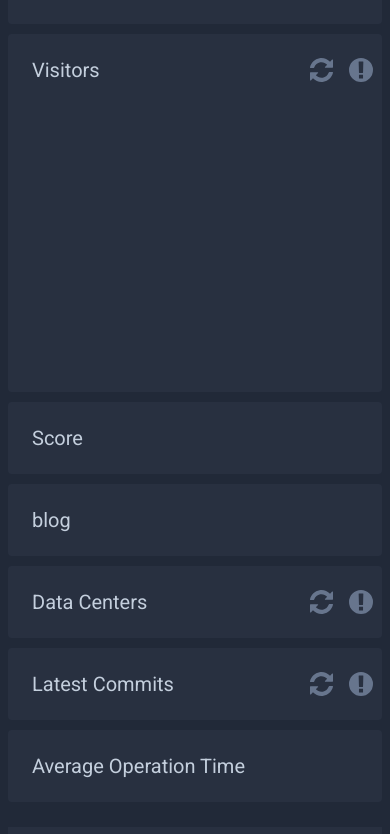
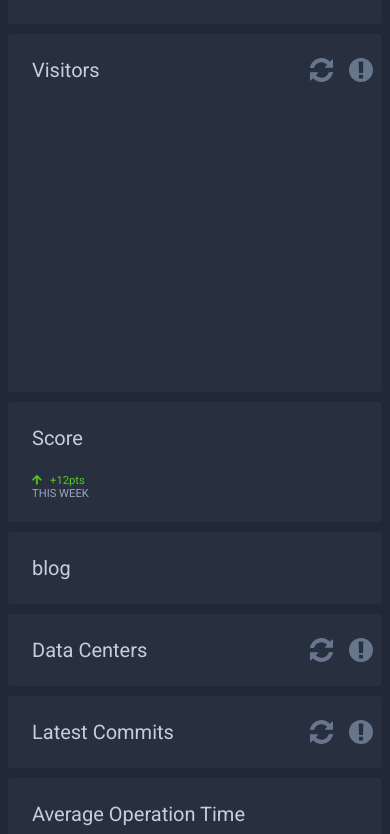
Before and after one commit to Vidmapps/lint, a website: page index.html in a window 390 px wide. Shown: the part 1500-2334 px from the top of the page. Drawn offline with nearby package versions, Linux system fonts and the light colour scheme; a script that the page names is missing.

Commit message:
Finish Score section

```diff
--- a/index.html
+++ b/index.html
@@ -210,6 +210,13 @@
                                 <div class="dashboard-name">
                                     <div>Score</div>
                                 </div>
+                                <div class="score-points">
+                                    <div class="score-change flex-and-center">
+                                        <div class="score-arrow"><i class="fas fa-arrow-up"></i></div>
+                                        <div class="score-change-numbers">+12pts</div>
+                                    </div>
+                                    <div class="score-period uppercasing">This week</div>
+                                </div>
                             </div>
                             <div class="speed-bar" id="chart3"></div>
                         </div>
--- a/styles/score-announcement.css
+++ b/styles/score-announcement.css
@@ -1,7 +1,18 @@
 @import url(https://fonts.googleapis.com/css?family=Roboto);
 
+.score {
+  width: 300px;
+  height: 120px;
+}
+
+@media (max-width: 640px) {
+  .score {
+    width: auto;
+  }
+}
+
 #chart {
-  max-width: 200px;
+  width: 200px;
   margin: 35px auto;
 }
 
@@ -12,3 +23,16 @@
 .speed-bar {
   width: 65%;
 }
+
+.score-points {
+  padding: 0 24px;
+  font-size: 0.7em;
+}
+
+.score-change {
+  color: #51c81c;
+}
+
+.score-arrow {
+  margin-right: 10%;
+}
--- a/styles/visitors.css
+++ b/styles/visitors.css
@@ -1,6 +1,13 @@
 .visitors {
   height: 358px;
-  min-width: 350px;
+  width: 450px;
+}
+
+@media (max-width: 640px) {
+  .visitors {
+    height: 358px;
+    width: auto;
+  }
 }
 
 .chart-container-2 {
```
